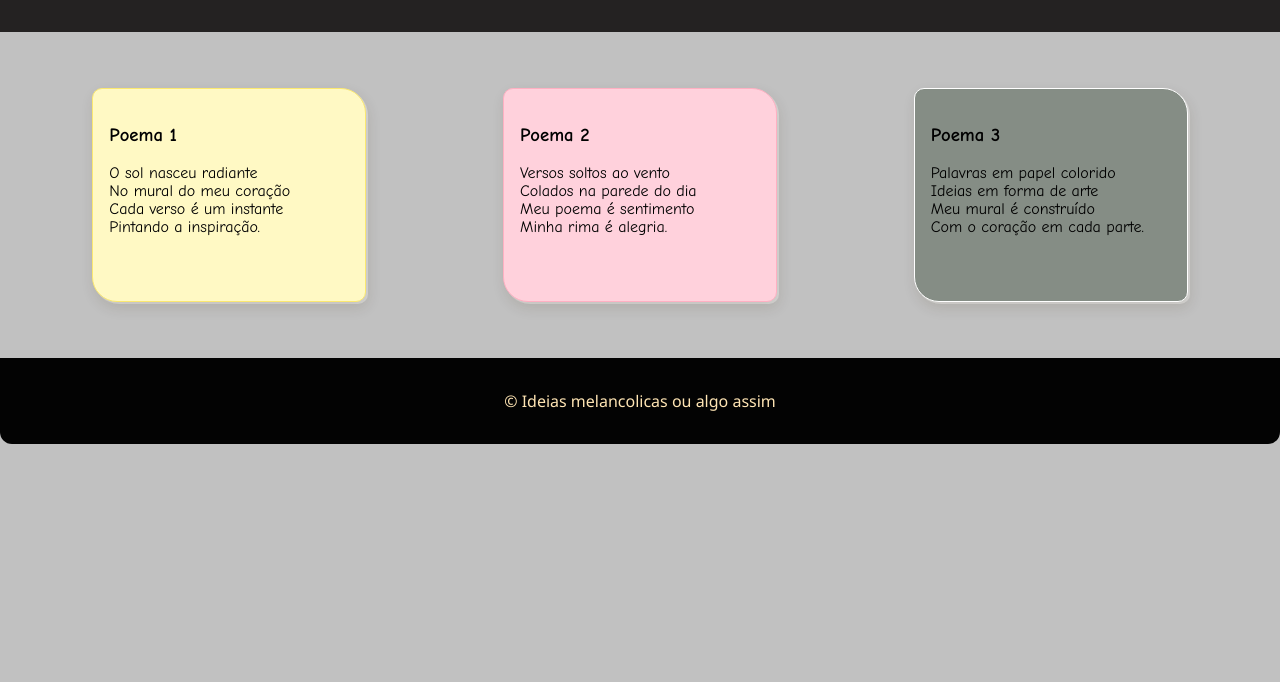
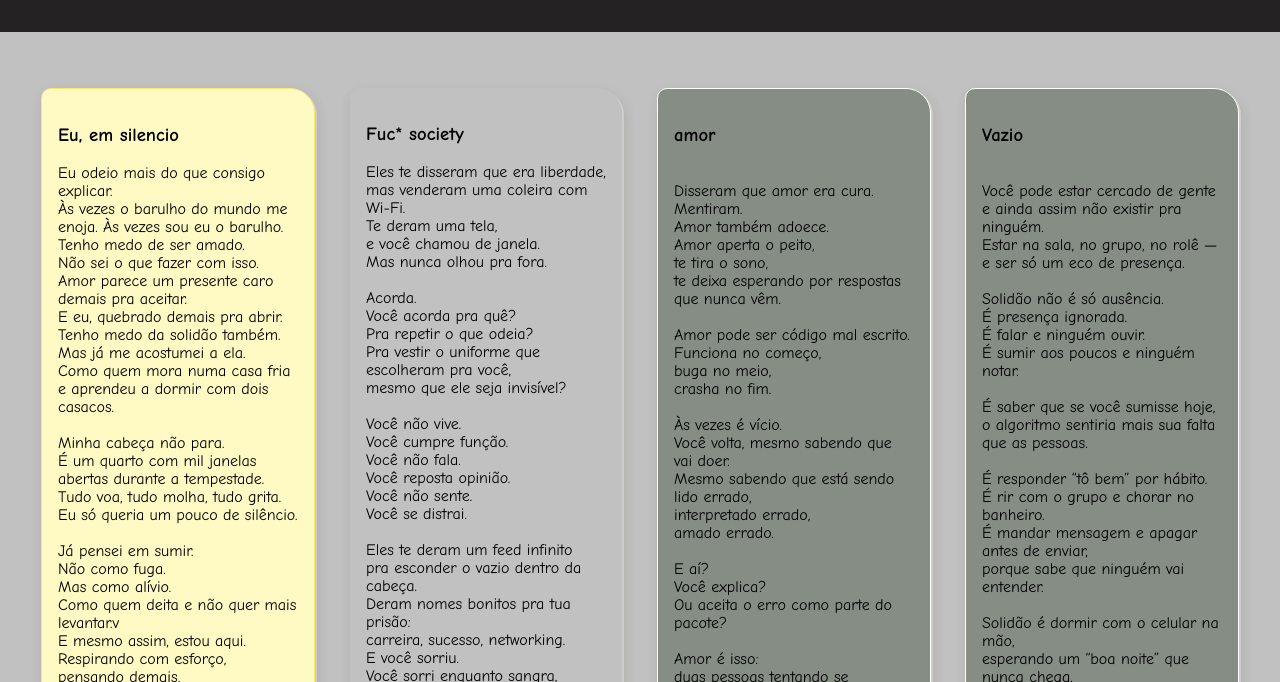
Before and after one commit to 260409-william/poemas-, a plain HTML site: page index.html in a window 1280 px wide. Shown: the part 118-800 px from the top of the page. Drawn offline with Linux system fonts and the light colour scheme.

Commit message:
Update index.html

```diff
--- a/index.html
+++ b/index.html
@@ -12,32 +12,181 @@
     <main>
         <section class="mural">
             <div class="postit amarelo">
-                <h3>Poema 1</h3>
+                <h3>Eu, em silencio</h3>
                 <p>
-                    O sol nasceu radiante<br>
-                    No mural do meu coração<br>
-                    Cada verso é um instante<br>
-                    Pintando a inspiração.
+                    Eu odeio mais do que consigo explicar.<br>
+Às vezes o barulho do mundo me enoja.
+Às vezes sou eu o barulho.<br>
+
+Tenho medo de ser amado.<br>
+Não sei o que fazer com isso.<br>
+Amor parece um presente caro demais pra aceitar.<br>
+E eu, quebrado demais pra abrir.<br>
+
+Tenho medo da solidão também.<br>
+Mas já me acostumei a ela.<br>
+Como quem mora numa casa fria<br>
+e aprendeu a dormir com dois casacos.<br>
+<br>
+Minha cabeça não para.<br>
+É um quarto com mil janelas abertas durante a tempestade.<br>
+Tudo voa, tudo molha, tudo grita.<br>
+Eu só queria um pouco de silêncio.<br>
+<br>
+Já pensei em sumir.<br>
+Não como fuga.<br>
+Mas como alívio.<br>
+Como quem deita e não quer mais levantar.v
+<br>
+E mesmo assim, estou aqui.<br>
+Respirando com esforço,<br>
+pensando demais,<br>
+odiando o mundo um pouco,<br>
+odiando a mim muito mais.<br>
+
+Mas continuo.
+Porque às vezes acho que tem alguma coisa em mim que vale a pena.
+Mesmo que eu ainda não saiba o quê.
                 </p>
             </div>
-            <div class="postit rosa">
-                <h3>Poema 2</h3>
+            <div class="postit vermelho">
+                <h3>Fuc* society</h3>
                 <p>
-                    Versos soltos ao vento<br>
-                    Colados na parede do dia<br>
-                    Meu poema é sentimento<br>
-                    Minha rima é alegria.
+ Eles te disseram que era liberdade,  <br>
+mas venderam uma coleira com Wi-Fi.<br>
+Te deram uma tela,<br>
+e você chamou de janela.<br>
+Mas nunca olhou pra fora.<br>
+<br>
+Acorda.<br>
+Você acorda pra quê?<br>
+Pra repetir o que odeia?<br>
+Pra vestir o uniforme que escolheram pra você,<br>
+mesmo que ele seja invisível?<br>
+<br>
+Você não vive.<br>
+Você cumpre função.<br>
+Você não fala.<br>
+Você reposta opinião.<br>
+Você não sente.<br>
+Você se distrai.<br>
+<br>
+Eles te deram um feed infinito<br>
+pra esconder o vazio dentro da cabeça.<br>
+Deram nomes bonitos pra tua prisão:<br>
+carreira, sucesso, networking.<br>
+E você sorriu.<br>
+Você sorri enquanto sangra,<br>
+porque disseram que é isso que adultos fazem.<br>
+<br>
+Quantos sonhos você arquivou na pasta “depois”?<br>
+Quantas vezes você engoliu o grito<br>
+só pra manter o crachá limpo?<br>
+<br>
+Mas o sistema não falha.<br>
+Ele funciona exatamente como foi programado:<br>
+pra te cansar.<br>
+Pra te calar.<br>
+Pra te fazer esquecer que pode quebrar tudo.<br>
+<br>
+E sabe o mais triste?<br>
+Você tem a chave.<br>
+Mas prefere o cadeado.<br>
                 </p>
             </div>
             <div class="postit preto">
-                <h3>Poema 3</h3>
+                <h3>amor</h3>
                 <p>
-                    Palavras em papel colorido<br>
-                    Ideias em forma de arte<br>
-                    Meu mural é construído<br>
-                    Com o coração em cada parte.
+                    <br>Disseram que amor era cura.
+<br>Mentiram.
+<br>Amor também adoece.
+<br>Amor aperta o peito,
+<br>te tira o sono,
+<br>te deixa esperando por respostas que nunca vêm.
+
+<br><br>Amor pode ser código mal escrito.
+<br>Funciona no começo,
+<br>buga no meio,
+<br>crasha no fim.
+
+<br><br>Às vezes é vício.
+<br>Você volta, mesmo sabendo que vai doer.
+<br>Mesmo sabendo que está sendo lido errado,
+<br>interpretado errado,
+<br>amado errado.
+
+<br><br>E aí?
+<br>Você explica?
+<br>Ou aceita o erro como parte do pacote?
+
+<br><br>Amor é isso:
+<br>duas pessoas tentando se encontrar,
+<br>mas cada uma com um mapa diferente.
+<br>Às vezes nem falam o mesmo idioma emocional.
+<br>Mas insistem.
+<br>Porque disseram que vale a pena.
+<br>Porque disseram que é bonito.
+
+<br><br>Bonito?
+<br>Talvez no início.
+<br>Quando tudo é novidade,
+<br>mensagens longas, toques leves, promessas sussurradas.
+<br>Mas o tempo revela.
+<br>O tempo arranca a maquiagem da intenção.
+
+<br><br>E aí sobra o quê?
+<br>Controle.
+<br>Cobrança.
+<br>Ciúme.
+<br>Silêncio passivo-agressivo.
+
+<br><br>E a pior parte?
+<br>Você sente falta mesmo quando sabe que foi um inferno.
+<br>Porque a solidão também é filha da puta.
+
+<br><br>Então você repete.
+<br>Mais uma tentativa.
+<br>Mais uma queda.
+<br>Mais um coração fragmentado em nome de algo
+<br>que talvez nunca tenha existido do jeito que te prometeram.
                 </p>
             </div>
+            <div class="postit preto">
+                <h3>Vazio</h3>
+                <p>
+                    <br>Você pode estar cercado de gente
+<br>e ainda assim não existir pra ninguém.
+<br>Estar na sala, no grupo, no rolê —
+<br>e ser só um eco de presença.
+
+<br><br>Solidão não é só ausência.
+<br>É presença ignorada.
+<br>É falar e ninguém ouvir.
+<br>É sumir aos poucos e ninguém notar.
+
+<br><br>É saber que se você sumisse hoje,
+<br>o algoritmo sentiria mais sua falta que as pessoas.
+
+<br><br>É responder “tô bem” por hábito.
+<br>É rir com o grupo e chorar no banheiro.
+<br>É mandar mensagem e apagar antes de enviar,
+<br>porque sabe que ninguém vai entender.
+
+<br><br>Solidão é dormir com o celular na mão,
+<br>esperando um “boa noite” que nunca chega.
+<br>É fazer piada pra esconder o buraco.
+<br>É se acostumar com o eco.
+
+<br><br>Você aprende a viver com ela.
+<br>Finge que não incomoda.
+<br>Finge tanto que começa a acreditar.
+<br>Até o silêncio te parecer mais honesto
+<br>do que qualquer conversa forçada.
+
+<br><br>Às vezes, a solidão é o único lugar
+<br>onde você não precisa fingir ser alguém.
+                    </p>
+                    </div>
             <!-- Adicione mais poemas aqui copiando os blocos acima -->
         </section>
     </main>
```
